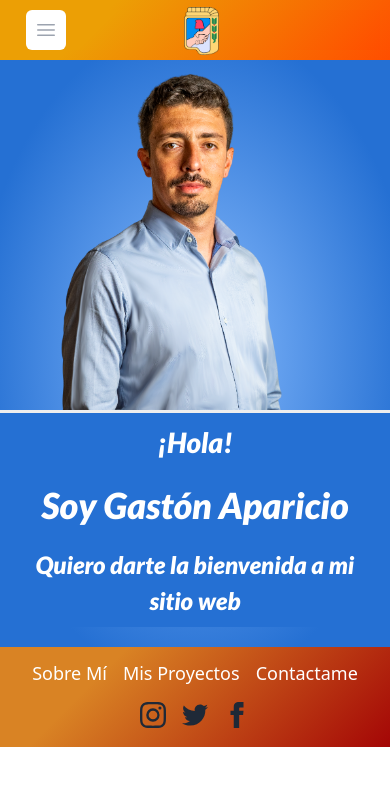
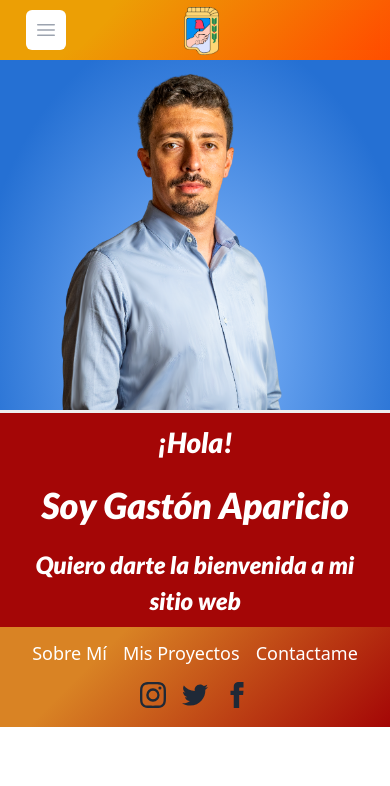
Before and after one commit to renzoposobon/gaston-aparicio, a React (Create React App) app: page / in a window 390 px wide. Shown: the top 786 px of the page. Built offline with nearby package versions, Linux system fonts and the light colour scheme; a web font is replaced by a local one.

Commit message:
arreglos index y sec

```diff
--- a/src/App.css
+++ b/src/App.css
@@ -338,14 +338,11 @@ p {
   .cuerpoTextoInicio {
     text-align: center;
     width: 100%;
-    padding: 1em 1.8em;
+    height: 100%;
+    padding: 2em 1.8em;
+    border-top: outset;
     background-color: rgba(37, 112, 211);
-    /* background-color: #a40606; */
-    /* box-shadow:
-      rgba(50, 50, 93, 0.25) 0px 15px 30px -12px inset,
-      rgba(0, 0, 0, 0.3) 0px 10px 18px -9px inset; */
-    margin-bottom: 20px;
-    border-top: outset;
+    background-color: #a40606;
   }
 
   .wave {
@@ -382,7 +379,7 @@ p {
   }
 
   .sitio-en-construccion {
-    height: 80vh;
+    min-height: 80vh;
   }
 
   .titulo-en-construccion {
@@ -422,7 +419,6 @@ p {
 
   .cuerpoTextoInicio {
     gap: 10px;
-    padding: 1em 1.8em;
   }
 
   .tituloUno {
```
